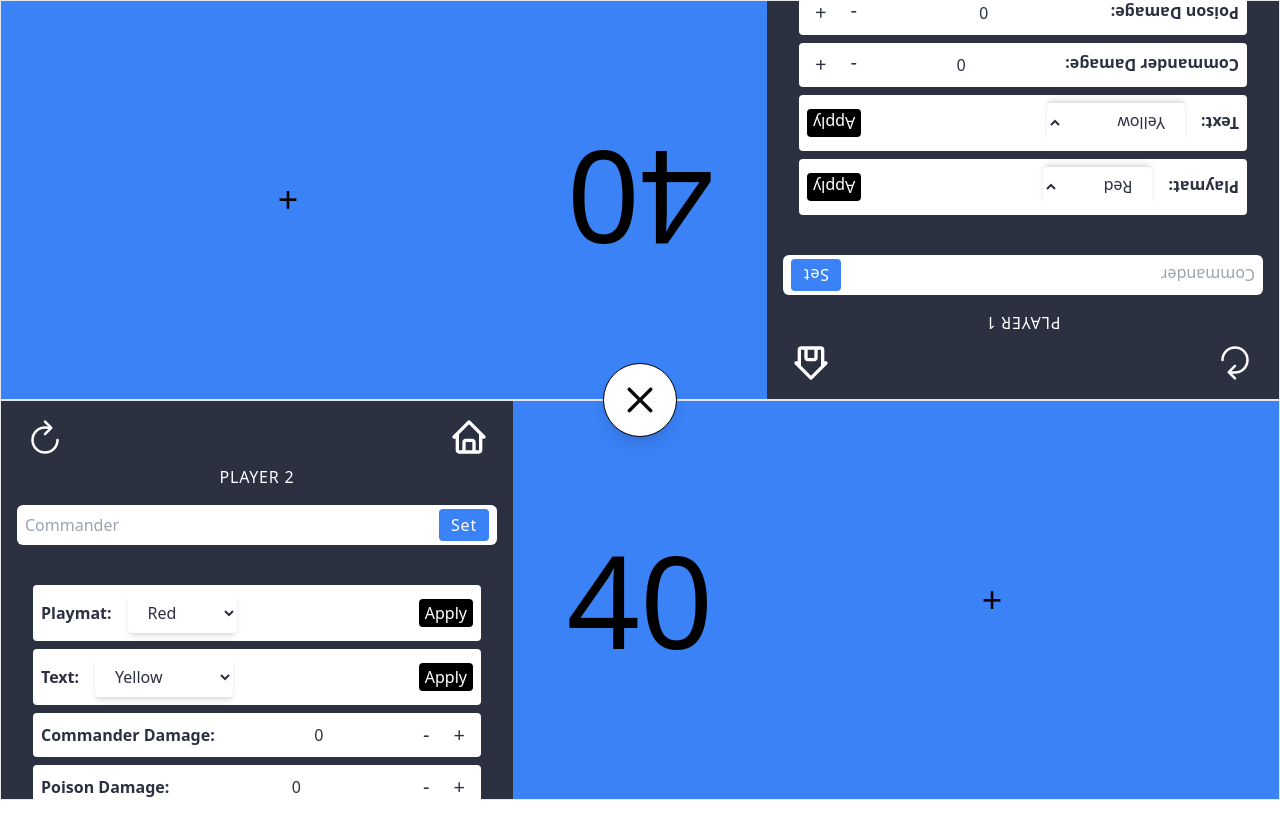
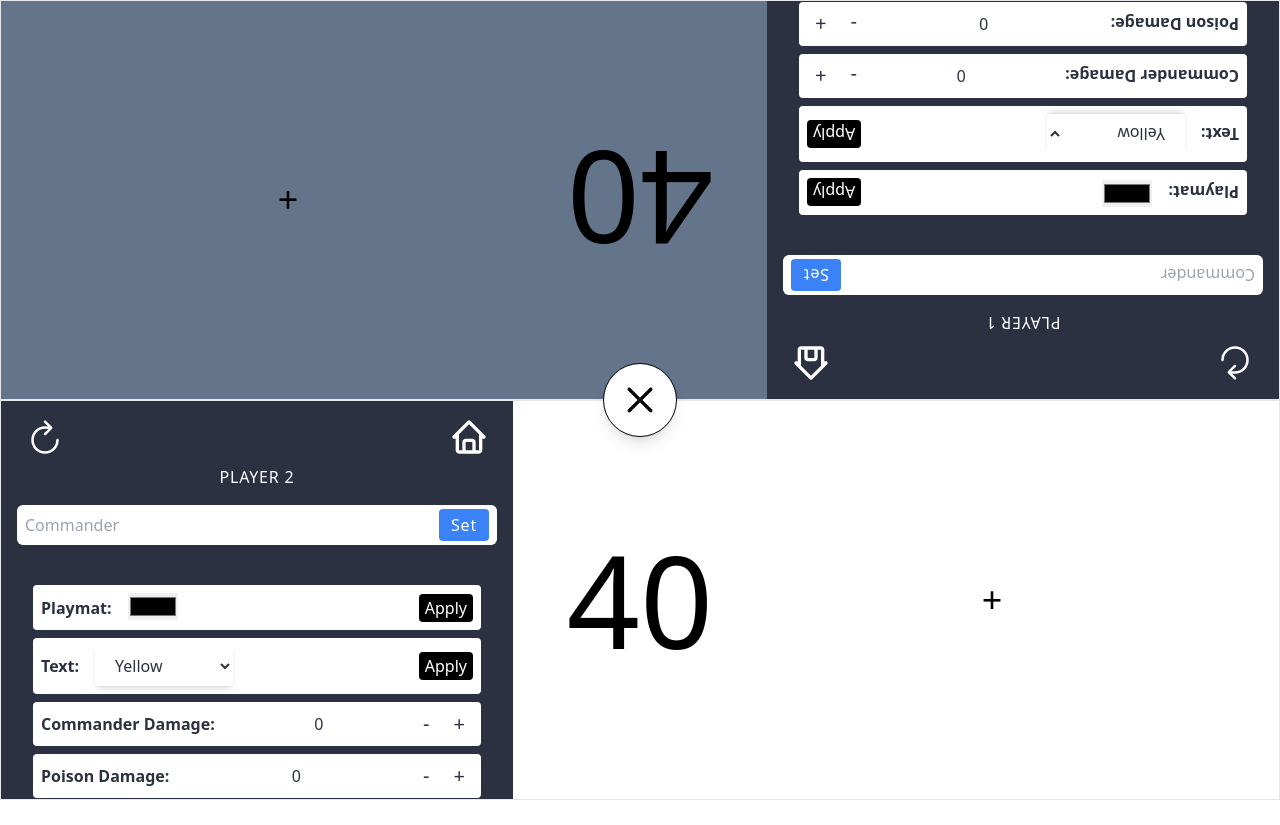
Before and after one commit to mdubelbeis/mtg-life-counter, a React (Vite) app: page /commander/two-players in a window 1280 px wide. Both pictures are taken after a click on the element 640 px from the left and 400 px from the top of the page. Built offline with nearby package versions, Linux system fonts and the light colour scheme.

Commit message:
refactoring bgColor

```diff
--- a/src/app/commander/PlayerFourSlice.ts
+++ b/src/app/commander/PlayerFourSlice.ts
@@ -6,7 +6,7 @@ const initialState = {
   poisonTotal: 0,
   commanderDamage: 0,
   commander: "",
-  bgColor: "",
+  bgColor: "#3B82F6",
   textColor: "",
 };
 
--- a/src/app/commander/PlayerOneSlice.ts
+++ b/src/app/commander/PlayerOneSlice.ts
@@ -7,7 +7,7 @@ const initialState = {
   poisonTotal: 0,
   commanderDamage: 0,
   commander: "",
-  bgColor: "",
+  bgColor: "#3B82F6",
   textColor: "",
 };
 
--- a/src/app/commander/PlayerThreeSlice.ts
+++ b/src/app/commander/PlayerThreeSlice.ts
@@ -6,7 +6,7 @@ const initialState = {
   poisonTotal: 0,
   commanderDamage: 0,
   commander: "",
-  bgColor: "",
+  bgColor: "#3B82F6",
   textColor: "",
 };
 
--- a/src/app/commander/PlayerTwoSlice.ts
+++ b/src/app/commander/PlayerTwoSlice.ts
@@ -6,7 +6,7 @@ const initialState = {
   poisonTotal: 0,
   commanderDamage: 0,
   commander: "",
-  bgColor: "",
+  bgColor: "#3B82F6",
   textColor: "",
 };
 
--- a/src/components/PlaymatHeader/BgColorForm.tsx
+++ b/src/components/PlaymatHeader/BgColorForm.tsx
@@ -38,7 +38,7 @@ const BgColorForm: React.FC<BgColorFormProps> = ({ player }) => {
     }
   };
 
-  const handleBgColorChange = (e: React.ChangeEvent<HTMLSelectElement>) => {
+  const handleBgColorChange = (e: React.ChangeEvent<HTMLInputElement>) => {
     setInputColor(`${e.target.value}`);
   };
 
@@ -48,10 +48,12 @@ const BgColorForm: React.FC<BgColorFormProps> = ({ player }) => {
       className="flex items-center justify-between gap-4 w-full"
     >
       <label>
-        <select
+        <input type="color" value={inputColor} onChange={handleBgColorChange} />
+        {/* <select
           name="bgColor"
           id="bgColor"
           className="py-2 px-4 w-full rounded bg-white shadow-md"
+          value={inputColor}
           onChange={handleBgColorChange}
         >
           {colorsArray.map((color) => {
@@ -61,7 +63,7 @@ const BgColorForm: React.FC<BgColorFormProps> = ({ player }) => {
               </option>
             );
           })}
-        </select>
+        </select> */}
       </label>
       <ApplyButton />
     </form>
--- a/src/components/ui/Playmat.tsx
+++ b/src/components/ui/Playmat.tsx
@@ -74,9 +74,7 @@ const Playmat: React.FC<PlaymatProps> = ({ playerStats, opacity }) => {
 
   return (
     <div
-      className={`h-full flex w-full relative ${
-        playerStats.bgColor || "bg-blue-500"
-      } p-2 border-[0.25px]`}
+      className={`h-full flex w-full relative bg-[${playerStats.bgColor}] p-2 border-[0.25px]`}
     >
       <PlaymatHeader
         poisonDamage={playerStats.poisonTotal}
```
